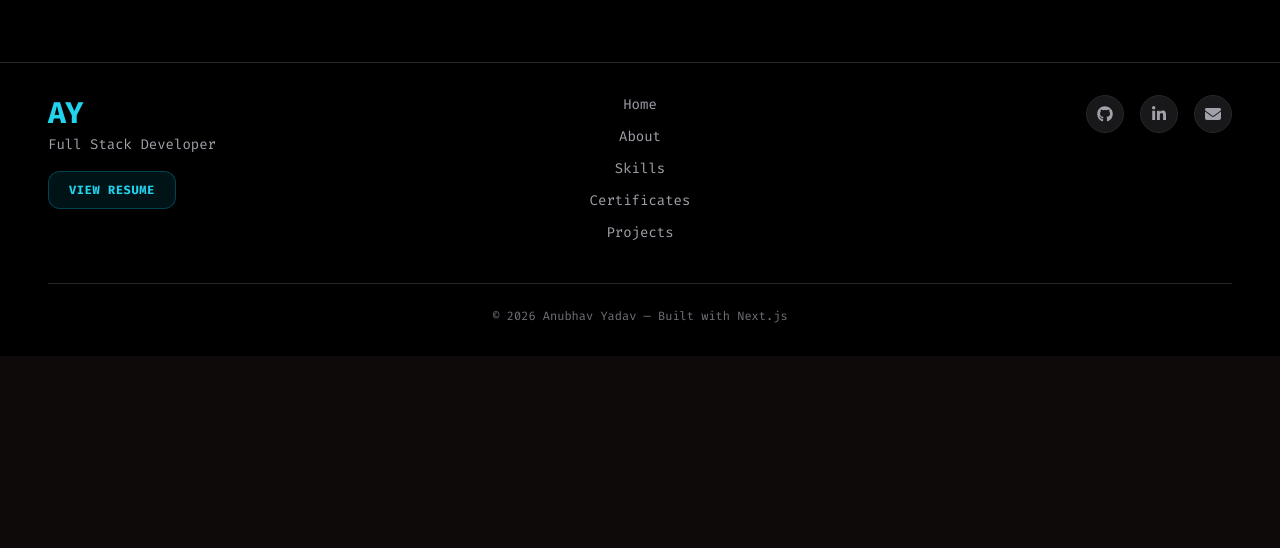
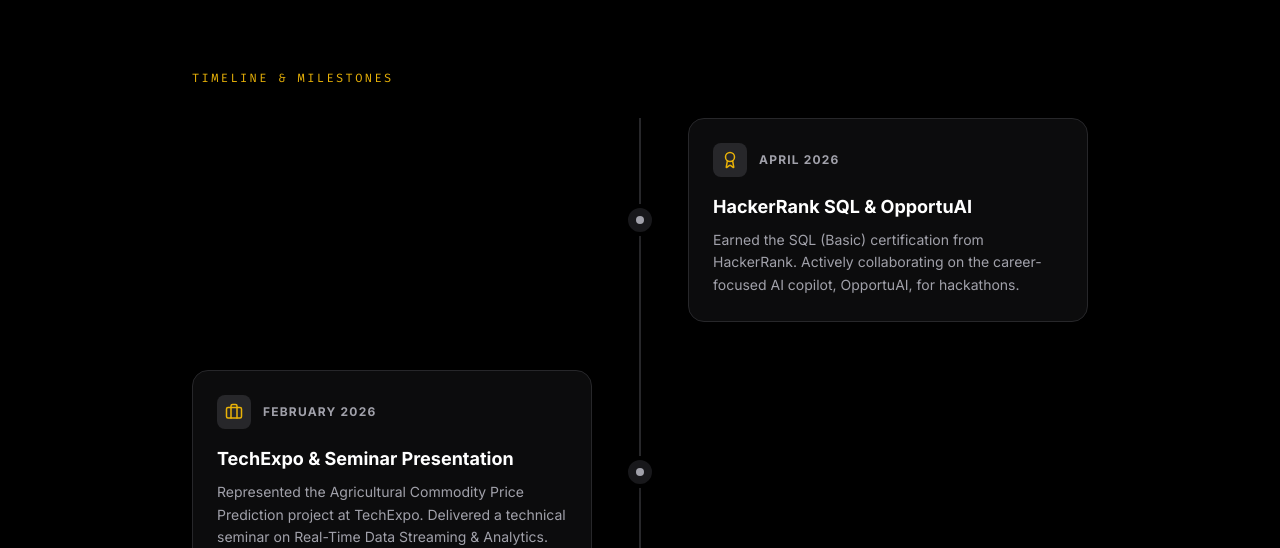
Before and after one commit to anubhavy-05/My-Portfolio, a Next.js app: page /about in a window 1280 px wide. Shown: the part 2252-2800 px from the top of the page. Before the commit the page ends 2608 px from the top, so only its background shows below. Built offline with nearby package versions, Linux system fonts and the light colour scheme; no server answers.

Commit message:
feat: add timeline feature to showcase milestones and achievements

```diff
--- a/app/about/page.tsx
+++ b/app/about/page.tsx
@@ -3,6 +3,7 @@
 import { motion } from "framer-motion";
 import { useEffect, useRef, useState } from "react";
 import { clsx } from "clsx";
+import { useMode } from '@/context/ModeContext'; // <-- Naya import
 
 import {
   FaRobot,
@@ -11,9 +12,11 @@ import {
   FaDatabase,
   FaGraduationCap,
   FaGithub,
-  FaLaptopCode,    // <-- Full Stack ke liye naya icon
-  FaNetworkWired   // <-- System Design ke liye naya icon
+  FaLaptopCode,
+  FaNetworkWired
 } from "react-icons/fa";
+
+import { Award, Briefcase, Terminal, Code } from 'lucide-react'; // <-- Timeline icons
 
 // --- Stat Counter Component ---
 function StatCounter({ value, label, prefix = "", suffix = "" }: { value: number; label: string, prefix?: string, suffix?: string }) {
@@ -125,8 +128,52 @@ const educationData = [
   }
 ];
 
+// --- Timeline Data ---
+const journeyData = [
+  {
+    id: 1,
+    date: 'April 2026',
+    title: 'HackerRank SQL & OpportuAI',
+    description: 'Earned the SQL (Basic) certification from HackerRank. Actively collaborating on the career-focused AI copilot, OpportuAI, for hackathons.',
+    icon: Award,
+    hash: 'c4f9a12',
+    tag: 'feat',
+  },
+  {
+    id: 2,
+    date: 'February 2026',
+    title: 'TechExpo & Seminar Presentation',
+    description: 'Represented the Agricultural Commodity Price Prediction project at TechExpo. Delivered a technical seminar on Real-Time Data Streaming & Analytics.',
+    icon: Briefcase,
+    hash: '8b2d4f1',
+    tag: 'deploy',
+  },
+  {
+    id: 3,
+    date: 'Early 2026',
+    title: 'Computer Vision: Virtual Mouse',
+    description: 'Developed and documented a gesture-controlled Virtual Mouse project using computer vision and OpenCV.',
+    icon: Code,
+    hash: '3a9c7e4',
+    tag: 'feat',
+  },
+  {
+    id: 4,
+    date: 'August 2025',
+    title: 'Initiated Agri-Commodity Predictor',
+    description: 'Started development on the core machine learning project for agricultural commodity price prediction using Random Forest and LSTM models.',
+    icon: Terminal,
+    hash: 'f1e5d8b',
+    tag: 'init',
+  }
+];
+
 export default function AboutPage() {
   const [githubRepos, setGithubRepos] = useState(0);
+
+  // Naya State (Vibe Switcher)
+  const { mode } = useMode();
+  const isDev = mode === 'developer';
 
   // GitHub Repos Fetcher
   useEffect(() => {
@@ -141,12 +188,12 @@ export default function AboutPage() {
   }, []);
 
   return (
-    <main className="min-h-screen bg-black px-6 py-20 sm:px-8 lg:px-12 font-sans">
+    <main className="min-h-screen bg-black px-6 py-20 sm:px-8 lg:px-12 font-sans relative">
       <motion.div
         variants={containerVariants}
         initial="hidden"
         animate="visible"
-        className="max-w-4xl mx-auto flex flex-col gap-12"
+        className="max-w-4xl mx-auto flex flex-col gap-12 relative z-10"
       >
         {/* Header */}
         <motion.div variants={itemVariants} className="text-center sm:text-left">
@@ -160,7 +207,7 @@ export default function AboutPage() {
         {/* Bio Section */}
         <motion.div variants={itemVariants} className="bg-zinc-900/50 border border-zinc-800 rounded-3xl p-6 md:p-8 flex flex-col gap-4 shadow-xl">
           <p className="text-gray-300 leading-relaxed text-sm md:text-base">
-            I build systems that work — fast, reliable, and data-driven. Currently pursuing my B.Tech in Computer Science,i currently learning and exploring new technologies like system design and Full-Stack Development which i find fascinating and useful for my career. I specialize in Machine Learning, Data Analytics, and backend engineering. I focus on solving real-world problems through clean code rather than just decorating them.
+            I build systems that work — fast, reliable, and data-driven. Currently pursuing my B.Tech in Computer Science, i currently learning and exploring new technologies like system design and Full-Stack Development which i find fascinating and useful for my career. I specialize in Machine Learning, Data Analytics, and backend engineering. I focus on solving real-world problems through clean code rather than just decorating them.
           </p>
           <p className="text-gray-400 leading-relaxed text-sm md:text-base">
             I'm obsessed with efficiency , building logics and data. Whether it's training predictive models for agricultural data, engineering scalable backend architecture, or integrating smart AI workflows, I care about performance, logic, and long-term maintainability. If something can be optimized or rebuilt smarter, I'll do it.
@@ -240,6 +287,86 @@ export default function AboutPage() {
             </div>
           </div>
         </motion.div>
+
+        {/* 🚀 NAYA FEATURE YAHAN ADD HUA HAI 🚀 */}
+        <motion.div variants={itemVariants} className="mt-10">
+          <div className="flex items-center gap-2 mb-8">
+            <p className="text-yellow-500 font-mono text-xs tracking-[0.2em] uppercase">
+              {isDev ? "> git log --oneline" : "Timeline & Milestones"}
+            </p>
+          </div>
+
+          <div className="relative">
+            {/* Vertical Line */}
+            <div className={`absolute left-4 md:left-1/2 top-0 bottom-0 w-[2px] -translate-x-1/2 transition-colors duration-500 ${isDev ? 'bg-yellow-900/50' : 'bg-zinc-800'}`} />
+
+            <div className="flex flex-col gap-12">
+              {journeyData.map((item, index) => {
+                const isEven = index % 2 === 0;
+                return (
+                  <div
+                    key={item.id}
+                    className={`relative flex items-start md:items-center ${isEven ? 'md:flex-row-reverse' : 'md:flex-row'} flex-col gap-6 md:gap-12`}
+                  >
+                    {/* Timeline Dot (Center) */}
+                    <div className="absolute left-4 md:left-1/2 -translate-x-1/2 flex h-8 w-8 items-center justify-center rounded-full border-4 border-black bg-zinc-900 z-10 shadow-xl">
+                      <div className={`h-2 w-2 rounded-full ${isDev ? 'bg-yellow-400 shadow-[0_0_10px_#facc15]' : 'bg-zinc-400'}`} />
+                    </div>
+
+                    {/* Content Box */}
+                    <div className={`ml-12 md:ml-0 w-full md:w-1/2 ${isEven ? 'md:pl-12' : 'md:pr-12'}`}>
+                      <div className={`group relative p-6 rounded-2xl border transition-all duration-300 ${
+                        isDev
+                          ? 'border-yellow-500/30 bg-zinc-950/80 hover:border-yellow-400 font-mono'
+                          : 'border-zinc-800 bg-zinc-900/50 hover:border-yellow-500/50'
+                      }`}>
+
+                        {isDev ? (
+                          /* 🔥 DEVELOPER MODE: GIT COMMIT STYLE 🔥 */
+                          <div className="flex flex-col gap-2 text-sm">
+                            <div className="flex items-center gap-2 mb-2">
+                              <span className="text-zinc-500">commit</span>
+                              <span className="text-yellow-500 font-bold">{item.hash}</span>
+                              {index === 0 && <span className="text-zinc-400 text-xs px-2 py-0.5 rounded-full border border-zinc-700 bg-zinc-800">(HEAD -{'>'} main)</span>}
+                            </div>
+                            <div className="text-zinc-400 flex items-center gap-2">
+                              <span className="text-zinc-500">Author:</span> Anubhav Yadav
+                            </div>
+                            <div className="text-zinc-400 flex items-center gap-2 mb-2">
+                              <span className="text-zinc-500">Date:</span> {item.date}
+                            </div>
+                            <div className="pl-4 border-l-2 border-yellow-500/30 text-zinc-300 mt-2">
+                              <span className="text-yellow-400 font-bold">{item.tag}:</span> {item.description}
+                            </div>
+                          </div>
+                        ) : (
+                          /* 👔 RECRUITER MODE: CLEAN TIMELINE 👔 */
+                          <>
+                            <div className="flex items-center gap-3 mb-4">
+                              <div className="p-2 rounded-lg bg-zinc-800 text-yellow-500">
+                                <item.icon size={18} />
+                              </div>
+                              <span className="text-xs font-bold uppercase tracking-widest text-zinc-400">
+                                {item.date}
+                              </span>
+                            </div>
+                            <h3 className="text-lg font-bold text-white mb-2 group-hover:text-yellow-500 transition-colors">
+                              {item.title}
+                            </h3>
+                            <p className="text-sm text-zinc-400 leading-relaxed">
+                              {item.description}
+                            </p>
+                          </>
+                        )}
+                      </div>
+                    </div>
+                  </div>
+                )
+              })}
+            </div>
+          </div>
+        </motion.div>
+
       </motion.div>
     </main>
   );
```
